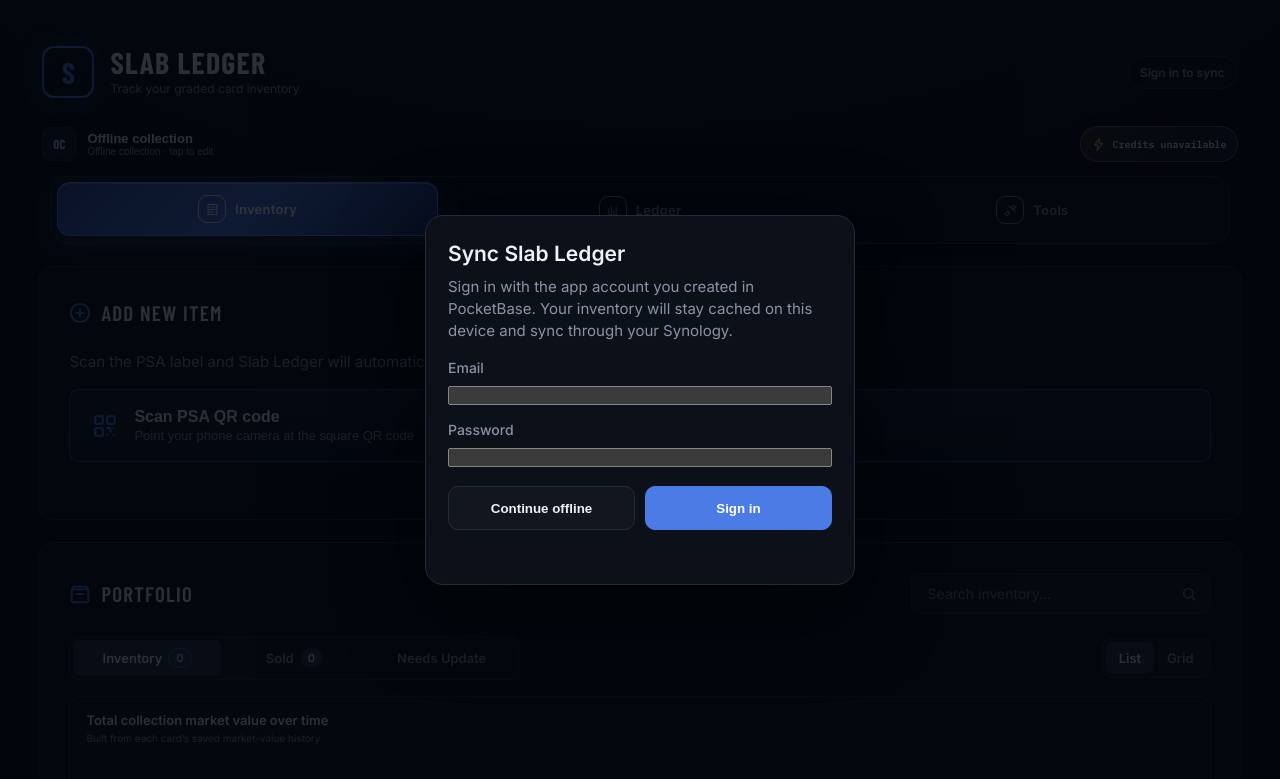
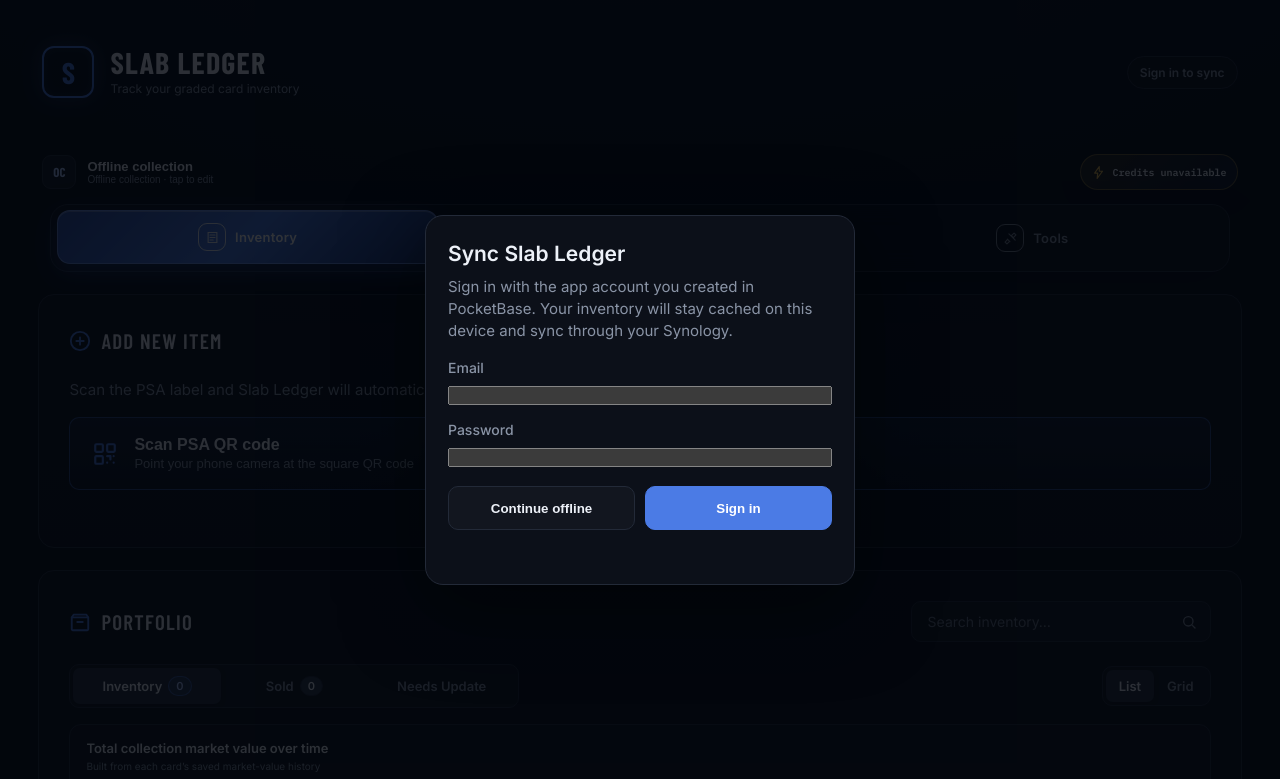
Before and after one commit to lhuynh17/card-ledger, a plain HTML site: page index.html in a window 1280 px wide. Shown: the top 779 px of the page. Drawn offline with nearby package versions, Linux system fonts and the light colour scheme.

Commit message:
Increase account spacing and sort research by recent sales

```diff
--- a/index.html
+++ b/index.html
@@ -131,7 +131,7 @@ body{
 /* ---- Header ---- */
 .app-header{
   display:flex; align-items:center; justify-content:space-between;
-  padding: 8px 4px 28px;
+  padding: 8px 4px 56px;
 }
 .brand{ display:flex; flex-wrap:wrap; align-items:center; column-gap:16px; row-gap:0; min-width:0; }
 .brand .logo{
@@ -1701,6 +1701,7 @@ function ebayResearchUrl(card) {
   return "https://www.ebay.com/sh/research?" + new URLSearchParams({
     marketplace:"EBAY-US",
     keywords:ebaySearchTerms(card),
+    sorting:"datelastsold",
     tabName:"SOLD"
   }).toString();
 }
```
